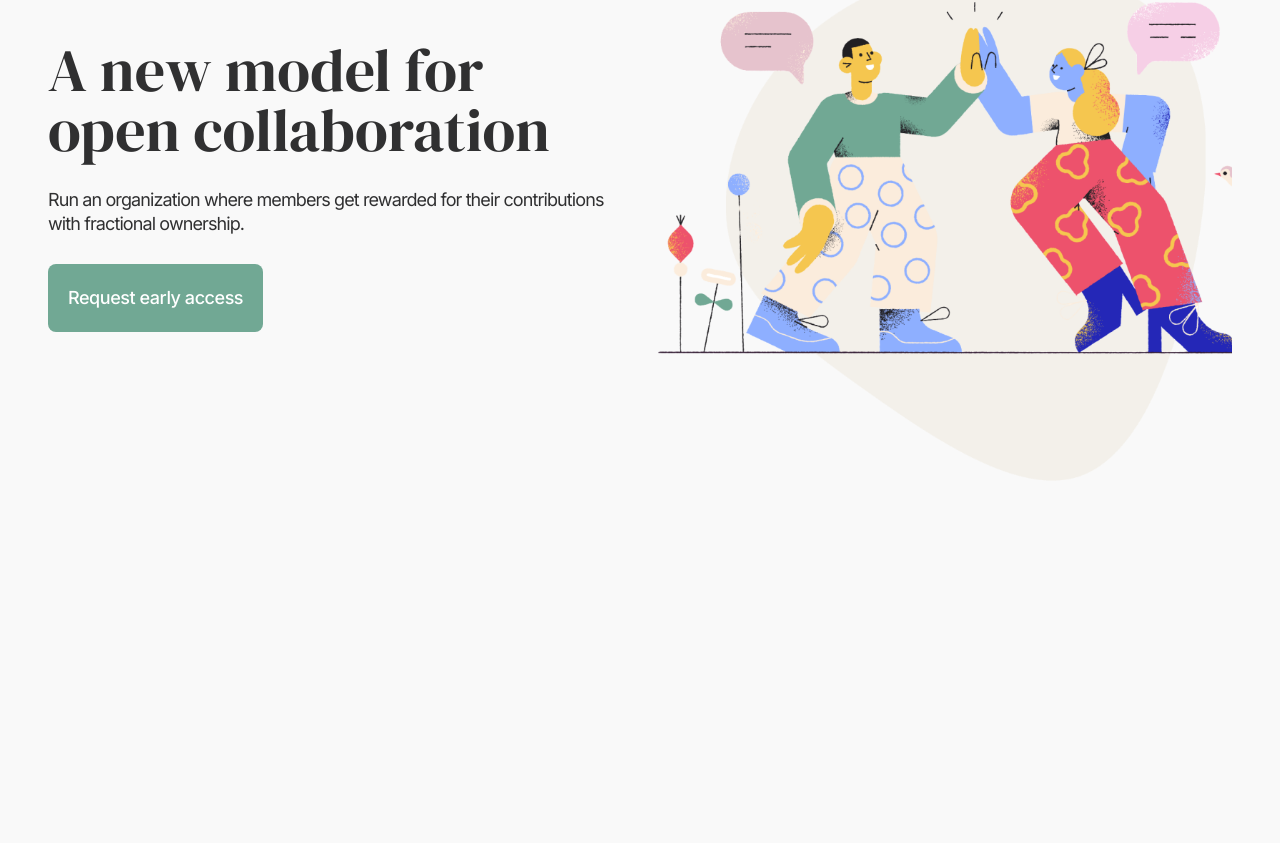
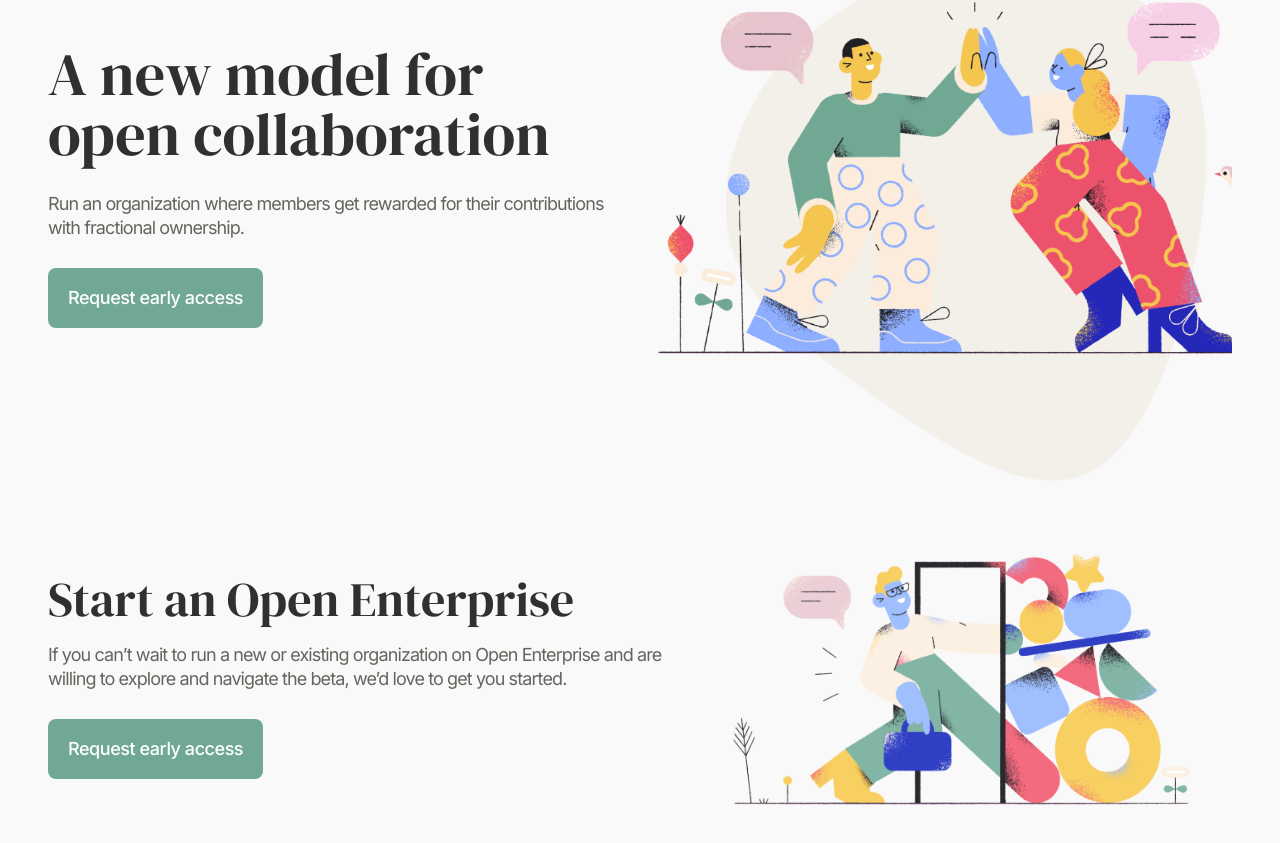
Before and after one commit to ajuteixeira/open-enterprise-lp, a React (Vite) app: page / in a window 1280 px wide. Shown: the part 227-1070 px from the top of the page. Before the commit the page ends 800 px from the top, so only its background shows below. Built offline with nearby package versions, Linux system fonts and the light colour scheme.

Commit message:
última seção e ajustes

```diff
--- a/src/components/Button.jsx
+++ b/src/components/Button.jsx
@@ -10,7 +10,7 @@ export default function Button(props) {
       }
       ${
         props.type === "default" &&
-        "px-5  py-5 text-lg tracking-tight rounded-lg"
+        "px-5  py-4 text-lg tracking-tight rounded-lg"
       }
       ${
         props.type === "small" &&
--- /dev/null
+++ b/src/components/LastSection.jsx
@@ -0,0 +1,31 @@
+import Container from "./Container";
+import Title from "./Title";
+import Text from "./Text";
+import Button from "./Button";
+import Image from "./Image";
+import imgLastsection from "../assets/images/illustration-2.png";
+
+export default function LastSection() {
+  return (
+    <>
+      <Container>
+        <header className="flex justify-between items-center">
+          <div className="w-2/3 flex flex-col items-start gap-7">
+            <Title type="secondary">Start an Open Enterprise</Title>
+            <Text>
+              If you can’t wait to run a new or existing organization on Open
+              Enterprise and are willing to explore and navigate the beta, we’d
+              love to get you started.
+            </Text>
+            <Button color="green" type="default">
+              Request early access
+            </Button>
+          </div>
+          <div>
+            <Image src={imgLastsection} alt="" />
+          </div>
+        </header>
+      </Container>
+    </>
+  );
+}
--- a/src/components/Text.jsx
+++ b/src/components/Text.jsx
@@ -2,7 +2,7 @@ export default function Text(props) {
   return (
     <p
       className="
-          text-[#303031] text-lg leading-6 tracking-tighter"
+          text-[#66645E] text-lg leading-6 tracking-tighter"
     >
       {props.children}
     </p>
--- a/src/pages/SinglePage.jsx
+++ b/src/pages/SinglePage.jsx
@@ -1,11 +1,13 @@
 import Header from "../components/Header";
 import Hero from "../components/Hero";
+import LastSection from "../components/LastSection";
 
 export default function MainPage() {
   return (
     <>
       <Header />
       <Hero />
+      <LastSection />
     </>
   );
 }
```
